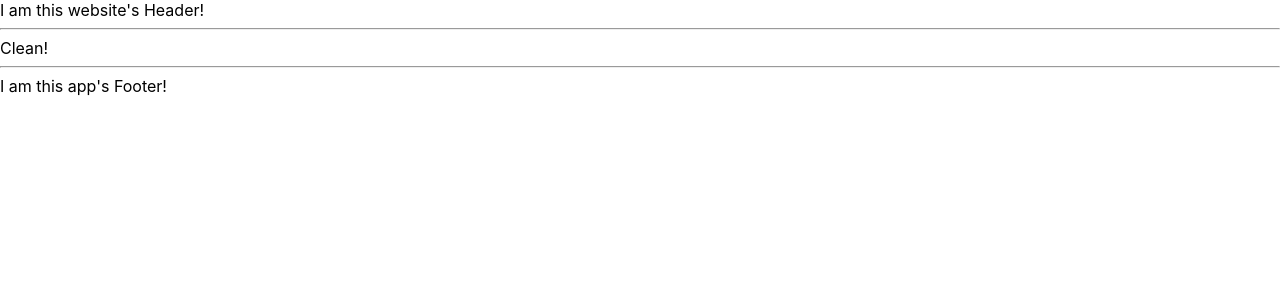
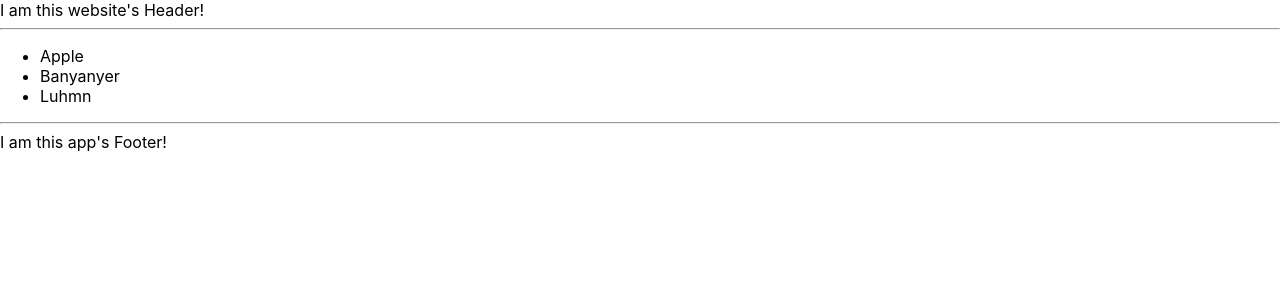
Before and after one commit to hhenriques1999/ReactSelfCrashLearning, a React (Create React App) app in the folder reactselfcrashlearning/: page / in a window 1280 px wide. Shown: the top 300 px of the page. Built offline with nearby package versions, Linux system fonts and the light colour scheme.

Commit message:
Props - Part 4
More parent-child communication

```diff
--- a/reactselfcrashlearning/src/App.js
+++ b/reactselfcrashlearning/src/App.js
@@ -1,4 +1,6 @@
 import './App.css';
+import React from 'react';
+import ParentComponent from './ParentComponent';
 
 // This component is a header
 function Header() {
@@ -24,7 +26,7 @@
 function Content() {
   return (
     <>
-      Clean!
+      <ParentComponent/>
     </>
   );
 }
--- a/reactselfcrashlearning/src/ChildComponent.js
+++ b/reactselfcrashlearning/src/ChildComponent.js
@@ -1,8 +1,8 @@
-function ChildComponent({updateParent}) {
+function ChildComponent({itemList}) {
     return (
-        <button onClick={() => updateParent("Data updated by child")}>
-            Update Parent!
-        </button>
+        <ul>
+            {itemList.map((item) => <li key={item}>{item}</li>)}
+        </ul>
     );
 }
 
--- a/reactselfcrashlearning/src/ParentComponent.js
+++ b/reactselfcrashlearning/src/ParentComponent.js
@@ -2,17 +2,9 @@
 import ChildComponent from './ChildComponent';
 
 function ParentComponent() {
-    const [parentData, setParentData] = useState("Initial data");
-
-    const updateData = (newData) => {
-        setParentData(newData);
-    };
-
+    const items = ['Apple', 'Banyanyer', 'Luhmn'];
     return (
-        <div>
-            <h1>{parentData}</h1>
-            <ChildComponent updateParent={updateData}/>
-        </div>
+        <ChildComponent itemList={items} />
     );
 }
 
```
